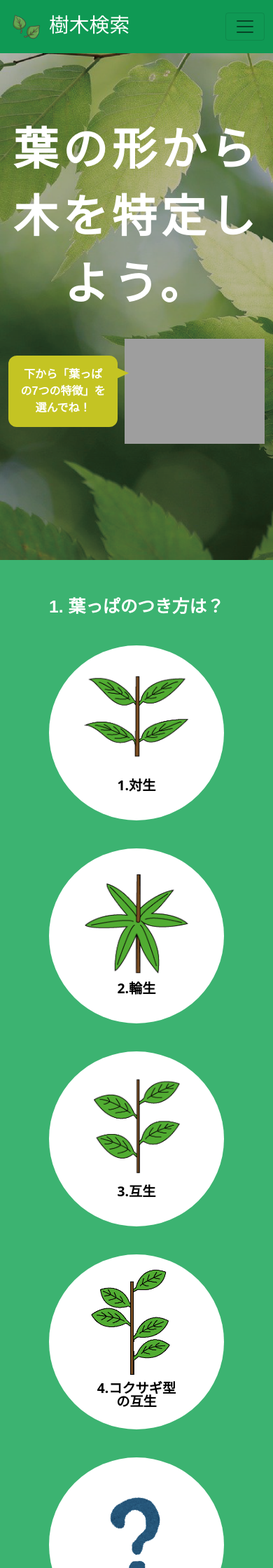
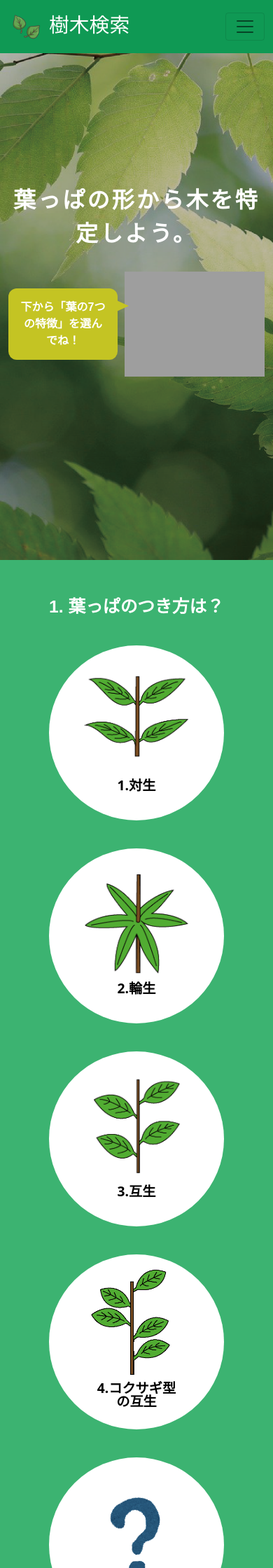
Before and after one commit to ZeroRequiem126/plants_identification_app, a PHP site: page / in a window 390 px wide. Shown: the top 2240 px of the page at 70% size. Run offline with PHP 8.4, Linux system fonts and the light colour scheme; grey boxes are pictures that could not be loaded.

```diff
--- a/assets/js/main.js
+++ b/assets/js/main.js
@@ -22,7 +22,7 @@
     const select1 = document.querySelector('[name="leaf_attachment"]');
     select1.onchange = event => {
         let y = Category2.getBoundingClientRect().top + window.pageYOffset + yOffset;
-        window.scrollTo({top: y, behavior: 'smooth'});
+        setTimeout(() => window.scrollTo({top: y, behavior: 'smooth'}), 200);
     }
     const select2 = document.querySelector('[name="leaf_pattern"]');
     select2.onchange = event => {
--- a/assets/style/style.css
+++ b/assets/style/style.css
@@ -216,7 +216,6 @@ header .navbar-nav .navbar-toggler-icon {
   letter-spacing: 0.1em;
   font-weight: bold;
   display: inline;
-  font-size: 4em;
 }
 
 .jumbotron .container p span {
@@ -230,6 +229,27 @@ header .navbar-nav .navbar-toggler-icon {
 
 .jumbotron .container p .intro-emphasis2 {
   color: #2f00ff;
+}
+
+@media screen and (max-width: 480px) {
+  .jumbotron .site-catchphrase {
+    width: 100%;
+    font-size: 2em;
+  }
+}
+
+@media screen and (min-width: 480px) and (max-width: 800px) {
+  .jumbotron .site-catchphrase {
+    width: 80%;
+    font-size: 3em;
+  }
+}
+
+@media screen and (min-width: 1280px) {
+  .jumbotron .site-catchphrase {
+    width: 60%;
+    font-size: 4em;
+  }
 }
 
 /* 各カテゴリ */
--- a/assets/style/style.scss
+++ b/assets/style/style.scss
@@ -190,7 +190,6 @@ header {
             letter-spacing: 0.1em;
             font-weight: bold;
             display: inline;
-            font-size: 4em;
 
             span {
                 font-weight: bold;
@@ -206,6 +205,27 @@ header {
             }
         }
 
+    }
+
+    @media screen and (max-width:480px) {
+        .site-catchphrase {
+            width: 100%;
+            font-size: 2em;
+        }
+    }
+
+    @media screen and (min-width:480px) and ( max-width:800px) {
+        .site-catchphrase {
+            width: 80%;
+            font-size: 3em;
+        }
+    }
+
+    @media screen and (min-width:1280px) {
+        .site-catchphrase {
+            width: 60%;
+            font-size: 4em;
+        }
     }
 }
 
--- a/index.php
+++ b/index.php
@@ -39,13 +39,13 @@
 
 <div class="jumbotron">
     <div class="container">
-        <p>葉の形から木を特定しよう。</p>
+        <p class="site-catchphrase">葉っぱの形から木を特定しよう。</p>
         <br>
             <div class="balloon">
                 <div class="faceicon">
                 <img src="assets/img/main/芋虫.png" width="200">
                 </div>
-                <h4 class="says">下から「葉っぱの7つの特徴」を選んでね！</h4>
+                <h4 class="says">下から「葉の7つの特徴」を選んでね！</h4>
             </div>
         <!-- <a class="btn btn-primary btn-lg btn-danger" href="#category-1" role="button" id="get-started">葉っぱを調べる</a> -->
     </div>
```
Also changed, not shown: 1 other file.
